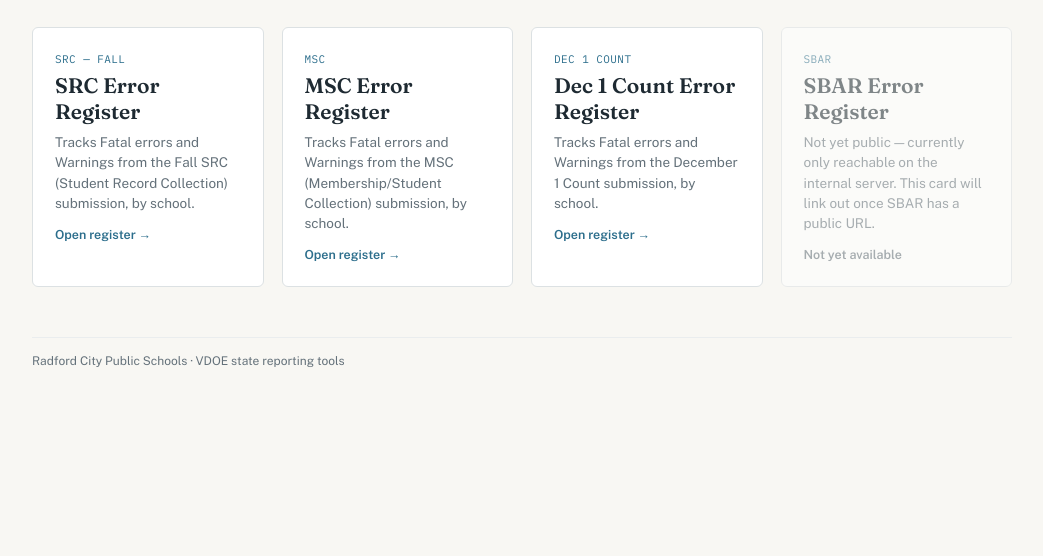
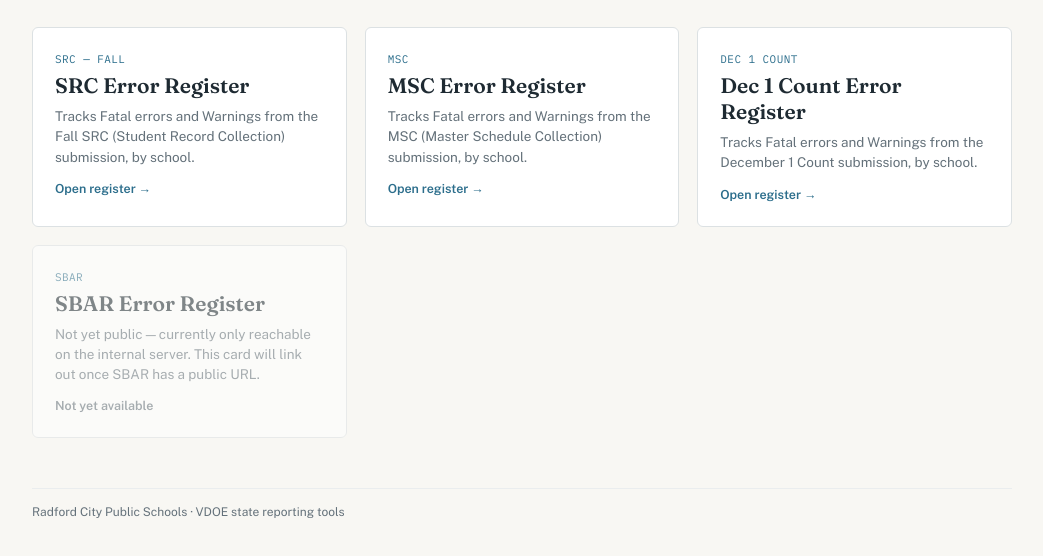
Before and after one commit to bdyeAI/State-Report-Error-Registers, a plain HTML site: page index.html in a window 1280 px wide. Shown: the part 292-848 px from the top of the page, without its empty margins (118-1161 px from the left). Before the commit the page ends 800 px from the top, so only its background shows below. Drawn offline with nearby package versions, Linux system fonts and the light colour scheme.

Commit message:
Corrected MSC name card

```diff
--- a/index.html
+++ b/index.html
@@ -40,7 +40,7 @@
   .header-logo { display:block; height: clamp(76px, 11vw, 140px); width:auto; max-width: min(90vw, 440px); margin-bottom: 10px; }
   h1 { font-family: 'Fraunces', serif; font-weight: 600; font-size: clamp(24px, 4vw, 32px); margin: 0 0 6px; }
   .sub { color: var(--ink-soft); font-size: 14.5px; max-width: 64ch; }
-  .cards { display: grid; grid-template-columns: repeat(auto-fit, minmax(210px, 1fr)); gap: 18px; margin-top: 30px; }
+  .cards { display: grid; grid-template-columns: repeat(auto-fit, minmax(240px, 1fr)); gap: 18px; margin-top: 30px; }
   a.card {
     display: block;
     border: 1px solid var(--line);
@@ -64,7 +64,7 @@
 <body>
 <div class="wrap">
   <header>
-    <img src="logo.png" alt="State Report Error Registers — Radford City Public Schools, Commonwealth of Virginia" class="header-logo">
+    <img src="logo.png" alt="Radford City Public Schools, Commonwealth of Virginia" class="header-logo">
     <h1>State Report Error Registers</h1>
     <div class="sub">Live, shared trackers for VDOE state-reporting errors — pick a register below. Each one requires sign-in with your school division account.</div>
   </header>
@@ -80,7 +80,7 @@
     <a class="card" href="https://bdyeai.github.io/rcps-msc-error-register/" target="_blank" rel="noopener">
       <div class="tag">MSC</div>
       <h2>MSC Error Register</h2>
-      <p>Tracks Fatal errors and Warnings from the MSC (Membership/Student Collection) submission, by school.</p>
+      <p>Tracks Fatal errors and Warnings from the MSC (Master Schedule Collection) submission, by school.</p>
       <div class="go">Open register →</div>
     </a>
 
```
